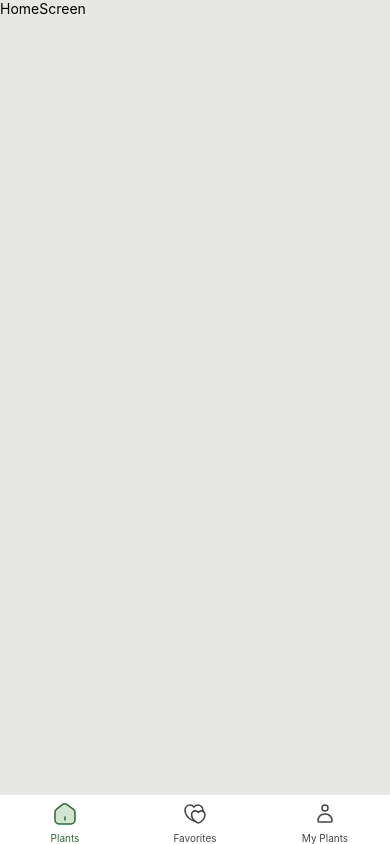
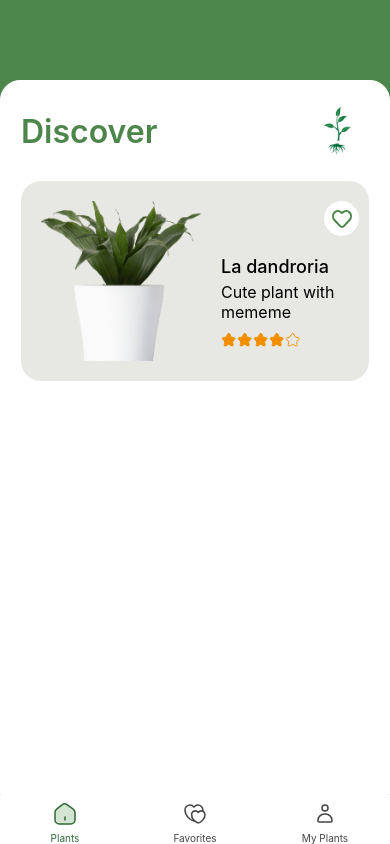
Before and after one commit to DevMahabbat/PlantsApp, a React Native app: screen /HomeMain in a window 390 px wide. Built offline with nearby package versions, Linux system fonts and the light colour scheme.

Commit message:
added home screen ui

```diff
--- /dev/null
+++ b/src/assets/LikeIcon.js
@@ -0,0 +1,17 @@
+import * as React from 'react';
+import Svg, {Path} from 'react-native-svg';
+const SvgLikeIcon = props => (
+  <Svg
+    xmlns="http://www.w3.org/2000/svg"
+    width={23}
+    height={23}
+    fill="none"
+    {...props}>
+    <Path
+      stroke="#4C864A"
+      strokeWidth={2}
+      d="m4.426 12.947 5.736 6.175a2.508 2.508 0 0 0 3.676 0l5.736-6.175c1.901-2.047 1.901-5.365 0-7.412-1.901-2.047-4.984-2.047-6.886 0a.94.94 0 0 1-1.377 0c-1.9-2.047-4.984-2.047-6.885 0-1.901 2.047-1.901 5.365 0 7.412Z"
+    />
+  </Svg>
+);
+export default SvgLikeIcon;
--- /dev/null
+++ b/src/assets/Star.js
@@ -0,0 +1,25 @@
+import * as React from 'react';
+import {View} from 'react-native';
+import Svg, {Path} from 'react-native-svg';
+
+const SvgRating = props => (
+  <View style={{width: 16, height: 16}}>
+    <Svg
+      xmlns="http://www.w3.org/2000/svg"
+      width="100%"
+      height="100%"
+      viewBox="0 0 25 25"
+      fill="none"
+      {...props}>
+      <Path
+        stroke="#F28F01"
+        strokeLinecap="round"
+        strokeLinejoin="round"
+        strokeWidth={1.5}
+        d="m13.73 3.51 1.76 3.52c.24.49.88.96 1.42 1.05l3.19.53c2.04.34 2.52 1.82 1.05 3.28l-2.48 2.48c-.42.42-.65 1.23-.52 1.81l.71 3.07c.56 2.43-.73 3.37-2.88 2.1l-2.99-1.77c-.54-.32-1.43-.32-1.98 0l-2.99 1.77c-2.14 1.27-3.44.32-2.88-2.1l.71-3.07c.13-.58-.1-1.39-.52-1.81l-2.48-2.48c-1.46-1.46-.99-2.94 1.05-3.28l3.19-.53c.53-.09 1.17-.56 1.41-1.05l1.76-3.52c.96-1.91 2.52-1.91 3.47 0Z"
+      />
+    </Svg>
+  </View>
+);
+
+export default SvgRating;
--- /dev/null
+++ b/src/assets/SvgRatingFilled.js
@@ -0,0 +1,26 @@
+import * as React from 'react';
+import {View} from 'react-native';
+import Svg, {Path} from 'react-native-svg';
+
+const SvgRatingFilled = props => (
+  <View style={{width: 16, height: 16}}>
+    <Svg
+      xmlns="http://www.w3.org/2000/svg"
+      width="100%"
+      height="100%"
+      viewBox="0 0 25 25"
+      fill="none"
+      {...props}>
+      <Path
+        stroke="#F28F01"
+        fill={'#F28F01'}
+        strokeLinecap="round"
+        strokeLinejoin="round"
+        strokeWidth={1.5}
+        d="m13.73 3.51 1.76 3.52c.24.49.88.96 1.42 1.05l3.19.53c2.04.34 2.52 1.82 1.05 3.28l-2.48 2.48c-.42.42-.65 1.23-.52 1.81l.71 3.07c.56 2.43-.73 3.37-2.88 2.1l-2.99-1.77c-.54-.32-1.43-.32-1.98 0l-2.99 1.77c-2.14 1.27-3.44.32-2.88-2.1l.71-3.07c.13-.58-.1-1.39-.52-1.81l-2.48-2.48c-1.46-1.46-.99-2.94 1.05-3.28l3.19-.53c.53-.09 1.17-.56 1.41-1.05l1.76-3.52c.96-1.91 2.52-1.91 3.47 0Z"
+      />
+    </Svg>
+  </View>
+);
+
+export default SvgRatingFilled;
--- /dev/null
+++ b/src/navigation/screens/HomeDetailsScreen.tsx
@@ -0,0 +1,14 @@
+import {StyleSheet, Text, View} from 'react-native';
+import React from 'react';
+
+const HomeDetailsScreen = () => {
+  return (
+    <View>
+      <Text>HomeDetailsScreen</Text>
+    </View>
+  );
+};
+
+export default HomeDetailsScreen;
+
+const styles = StyleSheet.create({});
--- a/src/navigation/screens/HomeScreen.tsx
+++ b/src/navigation/screens/HomeScreen.tsx
@@ -1,11 +1,49 @@
-import {SafeAreaView, StyleSheet, Text, View} from 'react-native';
+import {Image, StyleSheet, Text, TouchableOpacity, View} from 'react-native';
 import React from 'react';
+import SvgLikeIcon from '../../assets/LikeIcon';
+import SvgRating from '../../assets/Star';
+import SvgRatingFilled from '../../assets/SvgRatingFilled';
 
-const HomeScreen = () => {
+const HomeScreen = ({navigation}: any) => {
   return (
-    <SafeAreaView style={styles.mainCont}>
-      <Text>HomeScreen</Text>
-    </SafeAreaView>
+    <View style={styles.mainCont}>
+      <View style={styles.maincontwrapper}>
+        <View style={styles.toptext}>
+          <Text style={styles.label}>Discover</Text>
+          <Image
+            style={{width: 60, height: 60}}
+            source={require('../../assets/images/plant3.png')}
+          />
+        </View>
+        {/* wrapper for rendering items */}
+        <View style={{rowGap: 20}}>
+          <TouchableOpacity
+            style={styles.itemswrapper}
+            onPress={() => navigation.navigate('HomeDetails')}>
+            <Image
+              style={styles.image}
+              source={require('../../assets/images/plantonb.png')}
+            />
+            <View>
+              <View style={styles.favWrapper}>
+                <SvgLikeIcon />
+              </View>
+              <View style={{marginTop: 20, rowGap: 5}}>
+                <Text style={styles.headtext}>La dandroria</Text>
+                <Text style={styles.desctext}>Cute plant with mememe</Text>
+                <View style={{flexDirection: 'row', marginTop: 5}}></View>
+              </View>
+              <View style={{flexDirection: 'row'}}>
+                {Array.from({length: 4}).map((_, index) => (
+                  <SvgRatingFilled key={index} />
+                ))}
+                <SvgRating />
+              </View>
+            </View>
+          </TouchableOpacity>
+        </View>
+      </View>
+    </View>
   );
 };
 
@@ -14,6 +52,51 @@ export default HomeScreen;
 const styles = StyleSheet.create({
   mainCont: {
     flex: 1,
+    backgroundColor: '#4C864A',
+  },
+
+  maincontwrapper: {
+    marginTop: 80,
+    borderWidth: 1,
+    borderColor: '#fff',
+    borderTopLeftRadius: 20,
+    borderTopRightRadius: 20,
+    backgroundColor: '#fff',
+    flex: 1,
+  },
+  toptext: {
+    paddingHorizontal: 20,
+    paddingVertical: 20,
+    flexDirection: 'row',
+    justifyContent: 'space-between',
+    alignItems: 'center',
+  },
+  label: {
+    fontSize: 32,
+    fontWeight: '600',
+    color: '#4C864A',
+  },
+  image: {
+    width: 160,
+    height: 160,
+  },
+  itemswrapper: {
     backgroundColor: '#E7E8E3',
+    borderRadius: 20,
+    marginHorizontal: 20,
+    padding: 20,
+    flexDirection: 'row',
+    columnGap: 20,
   },
+  favWrapper: {
+    alignSelf: 'flex-end',
+    marginRight: 50,
+    borderWidth: 1,
+    borderRadius: 22,
+    padding: 5,
+    borderColor: '#fff',
+    backgroundColor: '#fff',
+  },
+  headtext: {fontSize: 18, fontWeight: '500'},
+  desctext: {fontSize: 16, width: '95%'},
 });
--- a/src/navigation/stack/HomeStack.tsx
+++ b/src/navigation/stack/HomeStack.tsx
@@ -2,11 +2,11 @@ import {createNativeStackNavigator} from '@react-navigation/native-stack';
 import HomeScreen from '../screens/HomeScreen';
 import FavoritesScreen from '../screens/FavoritesScreen';
 import MyPlantsScreen from '../screens/MyPlantsScreen';
+import HomeDetailsScreen from '../screens/HomeDetailsScreen';
 
 type HomeStackParamList = {
   HomeScreen: undefined;
-  FavoritesScreen: undefined;
-  MyPlantsScreen: undefined;
+  HomeDetails: undefined;
 };
 
 const HomeStack = createNativeStackNavigator<HomeStackParamList>();
@@ -25,13 +25,8 @@ export const HomeStackNavigator: React.FC = () => {
         options={{headerShown: false}}
       />
       <HomeStack.Screen
-        name="FavoritesScreen"
-        component={FavoritesScreen}
-        options={{headerShown: false}}
-      />
-      <HomeStack.Screen
-        name="MyPlantsScreen"
-        component={MyPlantsScreen}
+        name="HomeDetails"
+        component={HomeDetailsScreen}
         options={{headerShown: false}}
       />
     </HomeStack.Navigator>
```
Also changed, not shown: 1 other file (tests, documents, lock files or other folders).
